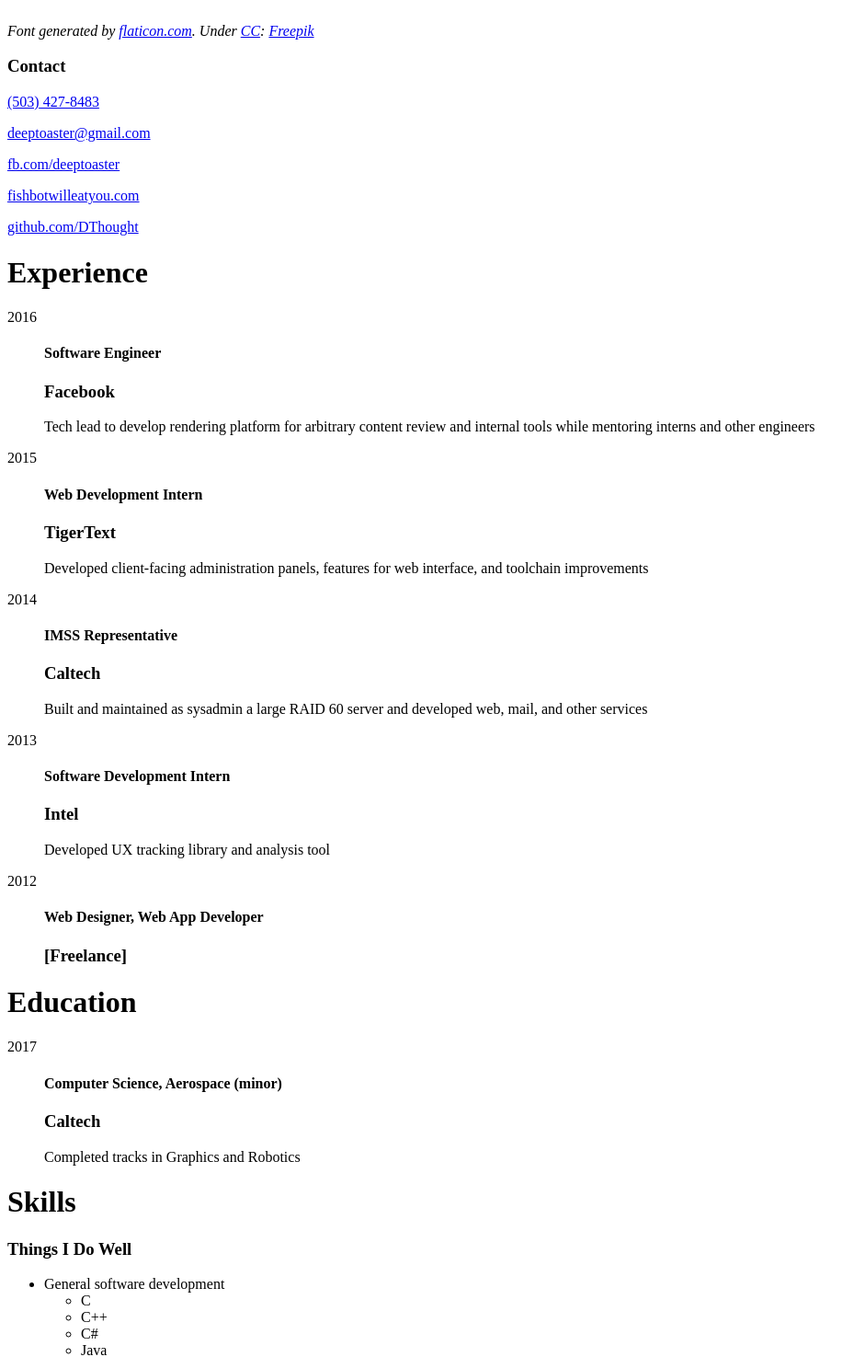
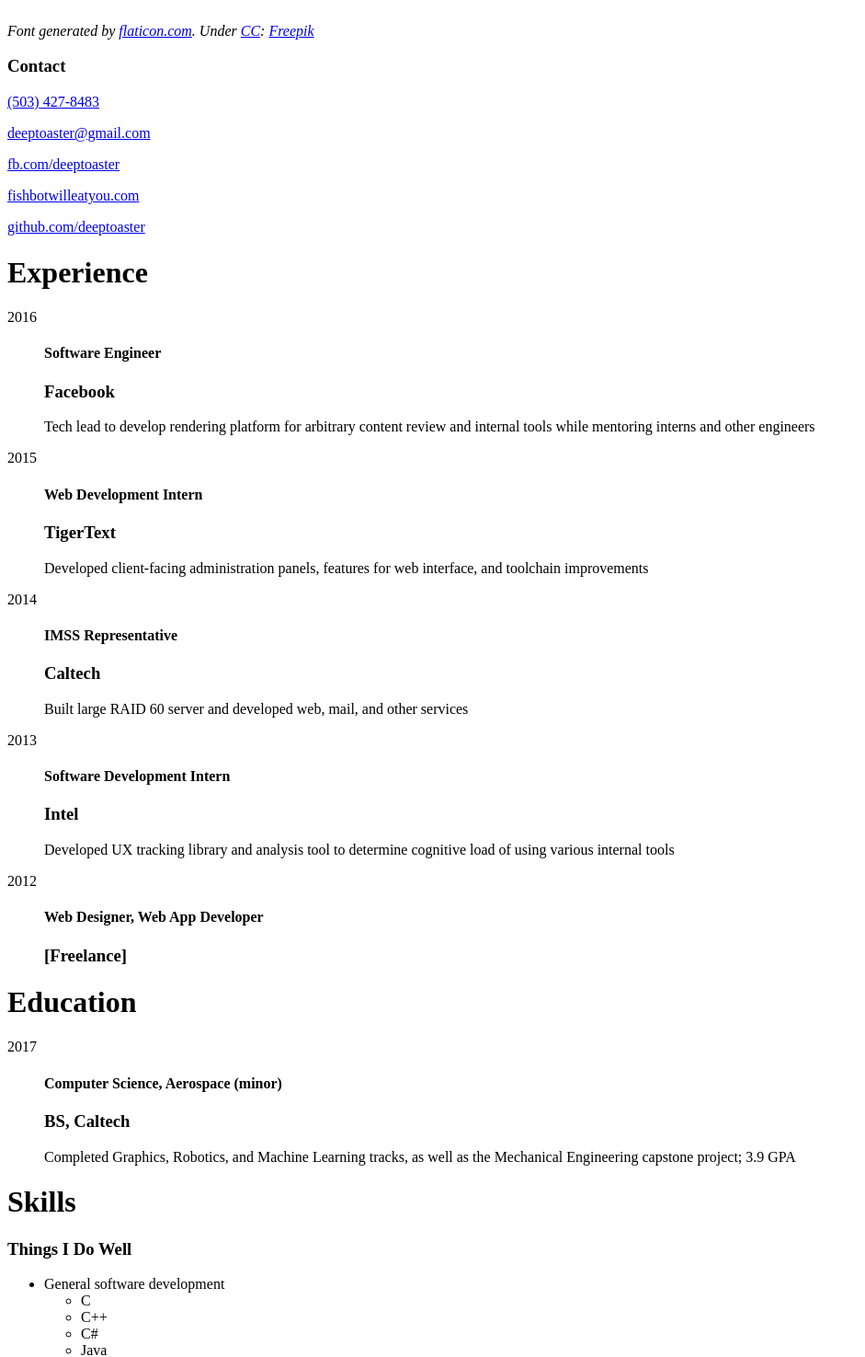
Before and after one commit to deeptoaster/deeptoaster.github.io, a PHP site: page / in a window 1280 px wide. Shown: the part 390-1865 px from the top of the page at 92% size, without its empty margins (0-941 px from the left). Run offline with PHP 8.4, Linux system fonts and the light colour scheme; some libraries are stand-ins or nearby versions.

Commit message:
updated resume to clarify education

```diff
--- a/resume/index.php
+++ b/resume/index.php
@@ -99,7 +99,7 @@
 			</p>
 			<p>
 				<i class="flaticon-multimedia"></i>
-				<a href="https://github.com/DThought">github.com/DThought</a>
+				<a href="https://github.com/deeptoaster">github.com/deeptoaster</a>
 			</p>
 		</div>
 		<div id="main">
@@ -121,13 +121,13 @@
 				<dd>
 					<h4>IMSS Representative</h4>
 					<h3>Caltech</h3>
-					<p>Built and maintained as sysadmin a large RAID 60 server and developed web, mail, and other services</p>
+					<p>Built large RAID 60 server and developed web, mail, and other services</p>
 				</dd>
 				<dt>2013</dt>
 				<dd>
 					<h4>Software Development Intern</h4>
 					<h3>Intel</h3>
-					<p>Developed UX tracking library and analysis tool</p>
+					<p>Developed UX tracking library and analysis tool to determine cognitive load of using various internal tools</p>
 				</dd>
 				<dt>2012</dt>
 				<dd>
@@ -140,8 +140,8 @@
 				<dt>2017</dt>
 				<dd>
 					<h4>Computer Science, Aerospace (minor)</h4>
-					<h3>Caltech</h3>
-					<p>Completed tracks in Graphics and Robotics</p>
+					<h3>BS, Caltech</h3>
+					<p>Completed Graphics, Robotics, and Machine Learning tracks, as well as the Mechanical Engineering capstone project; 3.9 GPA</p>
 				</dd>
 			</dl>
 			<h1>Skills</h1>
```
